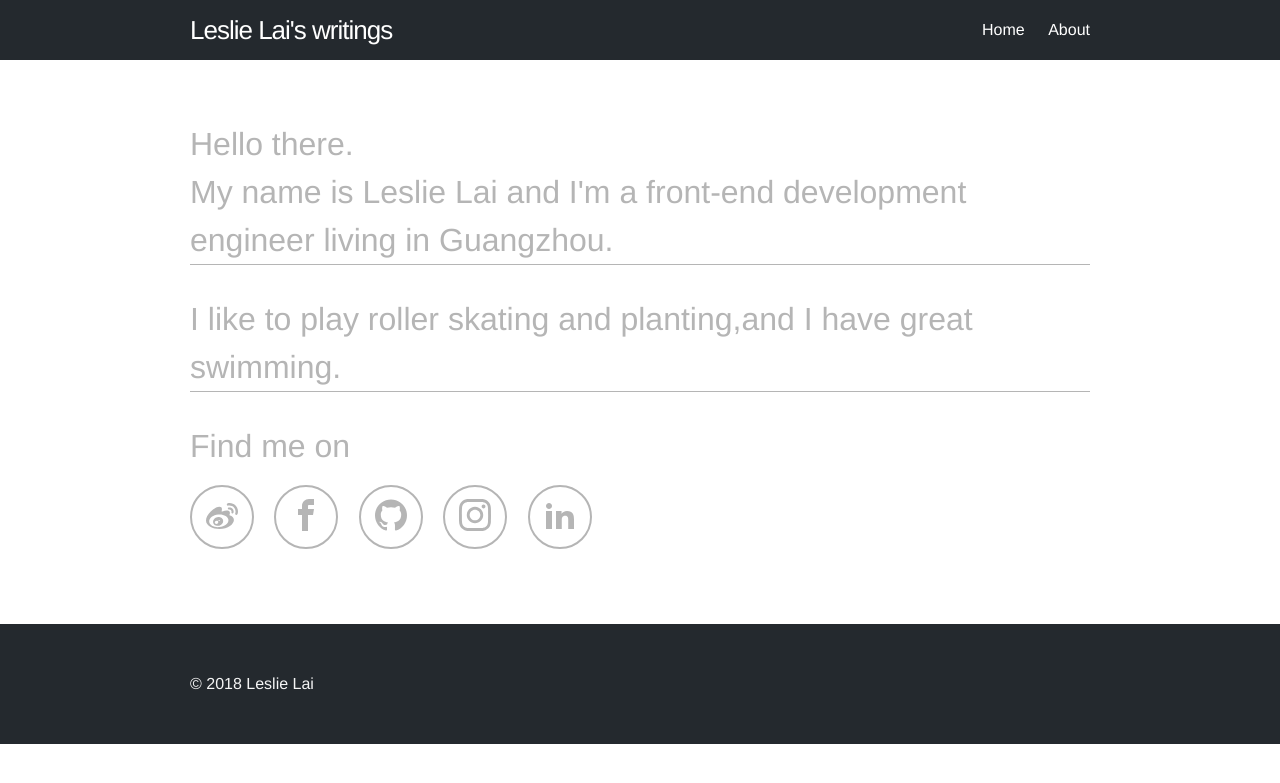
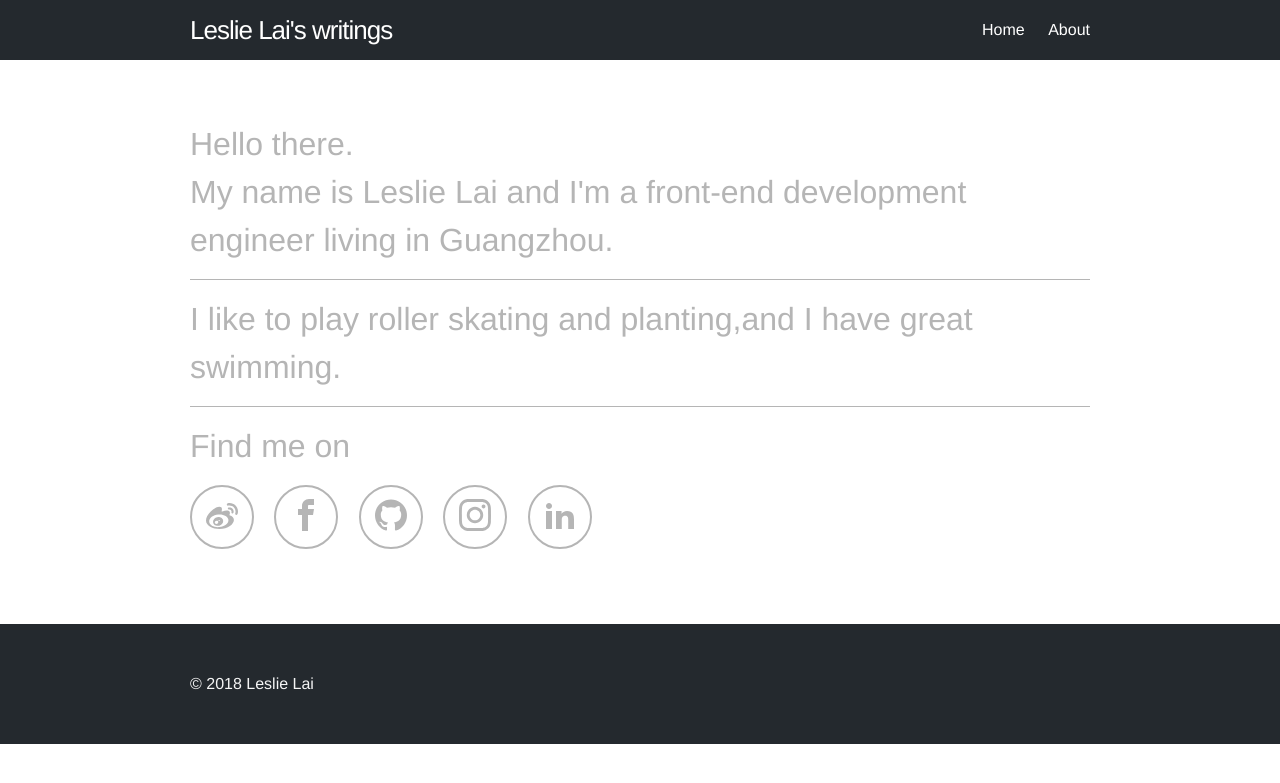
Before and after one commit to lcr/lcr.github.io, a Jekyll site: the page built from about.html, in a window 1280 px wide. Shown: the top 783 px of the page. Built offline with Jekyll 4.4.1, drawn with Linux system fonts in a browser that asks for light colours.

Commit message:
change scss about

```diff
--- a/_sass/minima/_about.scss
+++ b/_sass/minima/_about.scss
@@ -5,16 +5,14 @@
   color: $grey-color-dark;
   p {
     &:not(:first-child) {
-      padding-top: $spacing-unit / 2;
+      margin-top: $spacing-unit / 2;
     }
     @include relative-font-size(2);
     @include media-query($on-laptop) {
       @include relative-font-size(1.75);
     }
     border-bottom: solid 1px;
-  }
-  h2{
-    padding-top: $spacing-unit / 2;
+    padding-bottom:$spacing-unit / 2;
   }
   ul {
     padding-bottom: $spacing-unit * 2;
```
Also changed, not shown: _sass/minima.css (+3 -4 lines), 1 other file.
